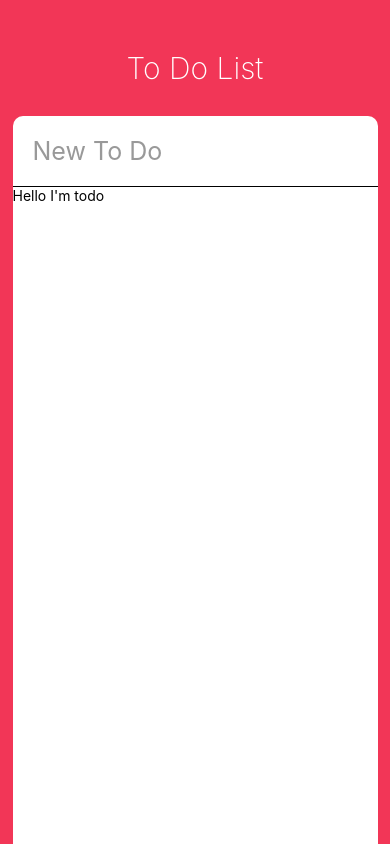
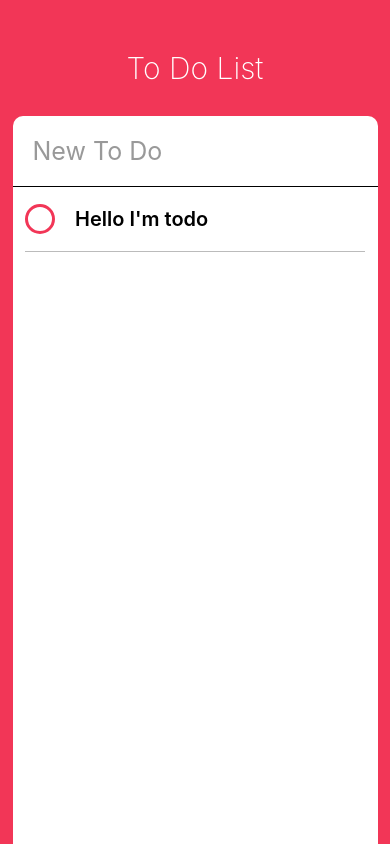
Before and after one commit to Ikalli/todoapp, a React Native app: screen / in a window 390 px wide. Built offline with nearby package versions, Linux system fonts and the light colour scheme.

Commit message:
#5 Coding the UI part Three

```diff
--- a/App.js
+++ b/App.js
@@ -31,7 +31,7 @@
           returnKeyType={'done'}
           autoCorrect={false}
         />
-        <ScrollView>
+        <ScrollView contentContainerStyle={styles.toDos}>
           <Todo />
         </ScrollView>
       </View>
@@ -82,5 +82,9 @@
     borderBottomColor: 'bbb',
     borderBottomWidth: 1,
     fontSize: 25
+  },
+
+  toDos: {
+    alignItems: 'center'
   }
 });
--- a/Todo.js
+++ b/Todo.js
@@ -1,11 +1,57 @@
-import React from 'react';
-import { View, Text, TouchableOpacity, StyleSheet } from 'react-native';
+import React, { useState } from 'react';
+import { View, Text, TouchableOpacity, StyleSheet, Dimensions } from 'react-native';
 
+const { width, height } = Dimensions.get('window');
 
 export default function Todo() {
+
+  const [ isEditing, setIsEditing ] = useState(false);
+  const [ isCompleted, setIsCompleted ] = useState(false);
+
   return(
-    <View>
-      <Text>Hello I'm todo</Text>
+    <View style={styles.container}>
+      <TouchableOpacity onPress={() => setIsCompleted(!isCompleted)}>
+        <View
+          style={[
+            styles.circle,
+            isCompleted ? styles.completedCircle : styles.uncompletedCircle
+          ]}
+        />
+      </TouchableOpacity>
+
+      <Text style={styles.text}>Hello I'm todo</Text>
     </View>
   );
 }
+
+const styles = StyleSheet.create({
+  container: {
+    width: width - 50,
+    borderBottomColor: '#bbb',
+    borderBottomWidth: StyleSheet.hairlineWidth,
+    flexDirection: 'row',
+    alignItems: 'center',
+  },
+
+  circle: {
+    width: 30,
+    height: 30,
+    borderRadius: 15,
+    borderWidth: 3,
+    marginRight: 20
+  },
+
+  completedCircle: {
+    borderColor: '#bbb'
+  },
+
+  uncompletedCircle: {
+    borderColor: '#f23657'
+  },
+
+  text: {
+    fontWeight: '600',
+    fontSize: 20,
+    marginVertical: 20
+  }
+})
```
